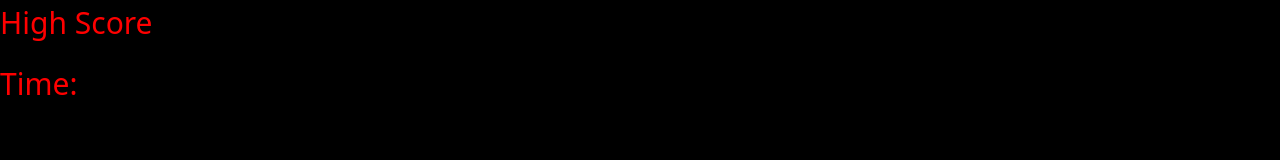
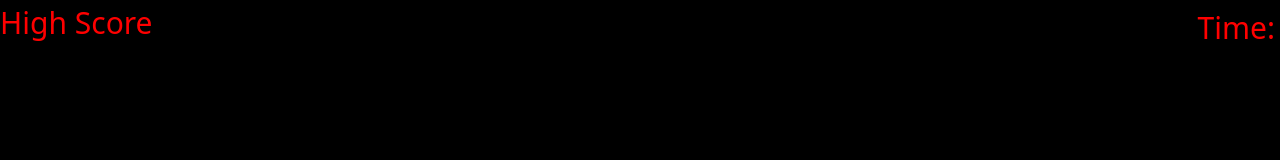
Before and after one commit to ChrisBoisjoli/Homework4_Quiz, a plain HTML site: page index.html in a window 1280 px wide. Drawn offline with nearby package versions, Linux system fonts and the light colour scheme.

Commit message:
align time reader to top rightcorner

```diff
--- a/assets/style.css
+++ b/assets/style.css
@@ -10,4 +10,8 @@ body {
 #time {
     color: red;
     font-size: 30px;
+    position: absolute;
+    top: 5px;
+    right: 5px;
+    text-align: right;
 }
```
